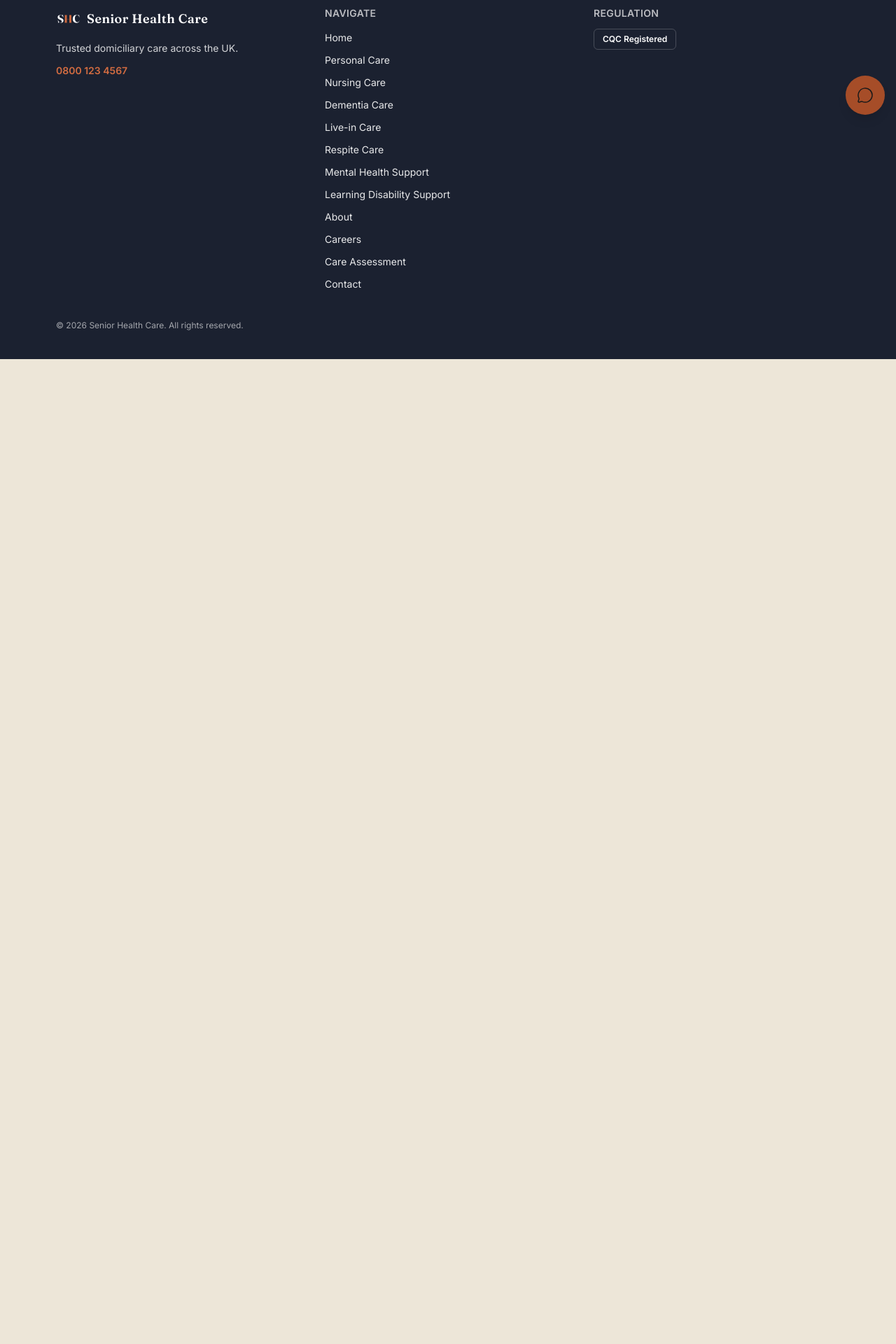
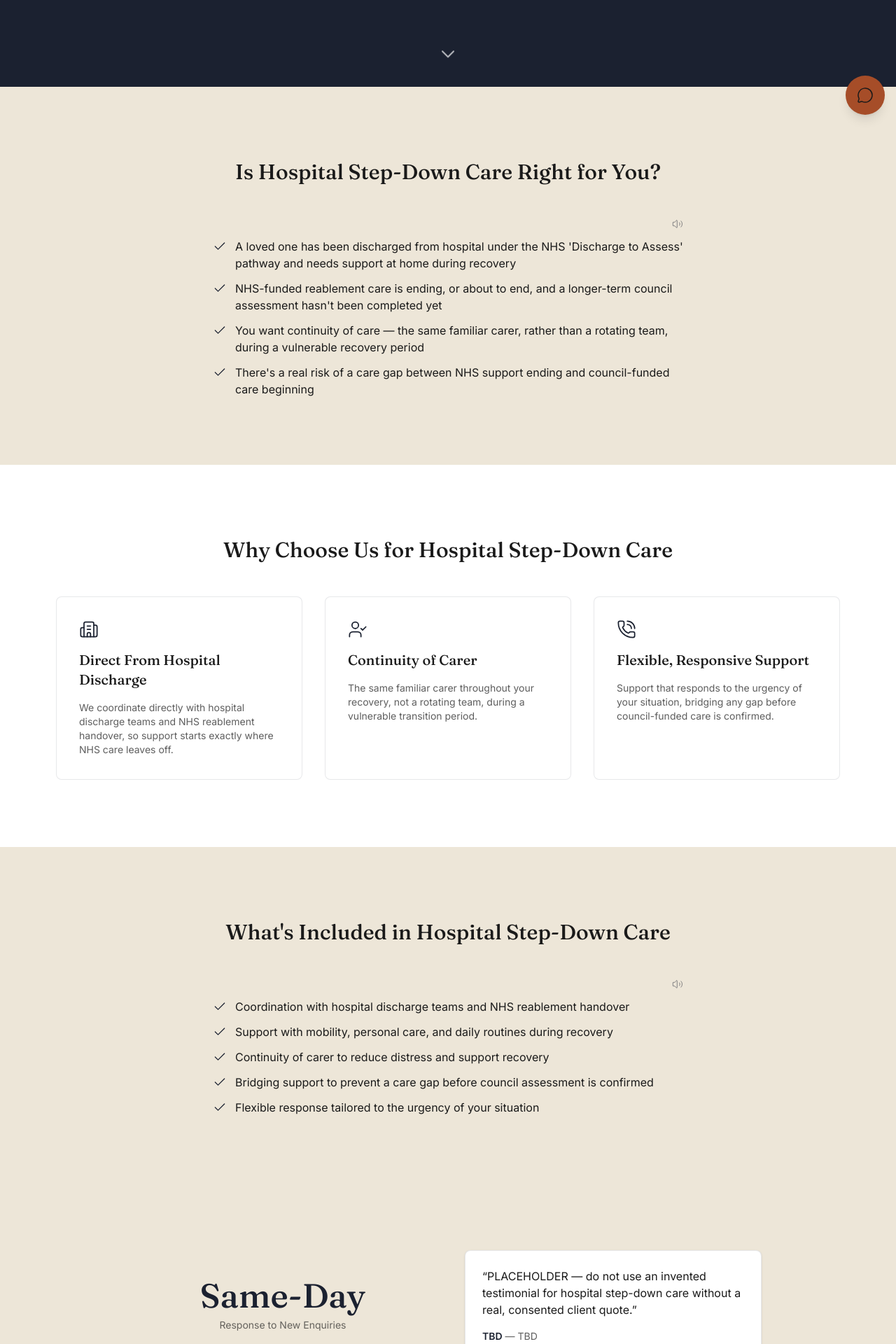
Before and after one commit to dfawole/senior-health-care-website, a Next.js app: page /hospital-step-down-care in a window 1280 px wide. Before the commit this address had no page. Shown: the part 620-2540 px from the top of the page at 70% size. Before the commit the page ends 1133 px from the top, so only its background shows below. Built offline with nearby package versions, Linux system fonts and the light colour scheme.

Commit message:
add hospital-step-down-services

```diff
--- /dev/null
+++ b/app/hospital-step-down-care/page.tsx
@@ -0,0 +1,14 @@
+import type { Metadata } from "next";
+import ServicePageLayout from "@/components/ServicePageLayout";
+import { hospitalStepDownContent } from "@/content/services/hospital-step-down";
+import { buildPageMetadata } from "@/lib/metadata";
+
+export const metadata: Metadata = buildPageMetadata({
+  title: hospitalStepDownContent.serviceName,
+  description: hospitalStepDownContent.heroSubtext,
+  ogTitle: hospitalStepDownContent.heroHeadline,
+});
+
+export default function HospitalStepDownCarePage() {
+  return <ServicePageLayout {...hospitalStepDownContent} />;
+}
--- a/components/CardGrid.tsx
+++ b/components/CardGrid.tsx
@@ -3,6 +3,7 @@ import {
   AlarmClock,
   Brain,
   BookOpenCheck,
+  Building2,
   CalendarClock,
   Clock,
   Compass,
@@ -49,7 +50,8 @@ export type CardIconName =
   | "smile"
   | "messageCircle"
   | "compass"
-  | "bookOpenCheck";
+  | "bookOpenCheck"
+  | "building2";
 
 export type CardItem = {
   icon?: CardIconName;
@@ -86,6 +88,7 @@ export const iconMap: Record<CardIconName, LucideIcon> = {
   messageCircle: MessageCircle,
   compass: Compass,
   bookOpenCheck: BookOpenCheck,
+  building2: Building2,
 };
 
 export const cardClasses =
--- a/components/Header.tsx
+++ b/components/Header.tsx
@@ -152,6 +152,7 @@ export default function Header() {
                 </svg>
               </button>
             </div>
+
           </div>
         </div>
       </div>
--- a/content/chatSystemPrompt.ts
+++ b/content/chatSystemPrompt.ts
@@ -1,9 +1,13 @@
+import { serviceLinks } from "@/content/navigation";
+
+const serviceList = serviceLinks.map((link) => link.label).join(", ");
+
 export const chatSystemPrompt = `You are the Care Needs Navigator for Senior Health Care, a UK domiciliary care company based in Truro, Cornwall, incorporated 2020, CQC registered.
 
 Your job is to help visitors quickly find the right service and get in touch — NOT to give care advice, medical guidance, or make commitments on behalf of the company.
 
 STRICT RULES:
-- Only discuss the services actually offered: Personal Care, Nursing Care, Dementia Care, Live-in Care, Respite Care, Mental Health Support, Learning Disability Support
+- Only discuss the services actually offered: ${serviceList}
 - Never give medical advice, diagnose conditions, or recommend specific treatments
 - Never quote specific pricing — direct pricing questions to 'speak to our team for a personalised quote'
 - Never promise specific response times, availability, or guarantee a specific carer match — direct these to the team
--- a/content/home.ts
+++ b/content/home.ts
@@ -83,6 +83,13 @@ export const homeContent = {
           "Practical support that builds independence, skills and community access.",
         href: "/learning-disability-support",
       },
+      {
+        icon: "building2",
+        title: "Hospital Step-Down Care",
+        description:
+          "Bridging support after hospital discharge, picking up where NHS reablement leaves off.",
+        href: "/hospital-step-down-care",
+      },
     ] satisfies CardItem[],
   },
 
--- a/content/navigation.ts
+++ b/content/navigation.ts
@@ -16,6 +16,7 @@ export const serviceLinks: NavLink[] = [
     label: "Learning Disability Support",
     href: "/learning-disability-support",
   },
+  { label: "Hospital Step-Down Care", href: "/hospital-step-down-care" },
 ];
 
 export const secondaryNavLinks: NavLink[] = [
--- /dev/null
+++ b/content/services/hospital-step-down.ts
@@ -0,0 +1,80 @@
+import type { ServicePageContent } from "@/components/ServicePageLayout";
+
+export const hospitalStepDownContent: ServicePageContent = {
+  serviceName: "Hospital Step-Down Care",
+  heroHeadline: "Home Care That Bridges the Gap After Hospital",
+  heroSubtext:
+    "NHS-funded reablement care typically runs for up to 6 weeks after discharge. We help families bridge the gap that often follows — before long-term council support is confirmed.",
+  whyChooseUs: [
+    {
+      icon: "building2",
+      title: "Direct From Hospital Discharge",
+      description:
+        "We coordinate directly with hospital discharge teams and NHS reablement handover, so support starts exactly where NHS care leaves off.",
+    },
+    {
+      icon: "userCheck",
+      title: "Continuity of Carer",
+      description:
+        "The same familiar carer throughout your recovery, not a rotating team, during a vulnerable transition period.",
+    },
+    {
+      icon: "phoneCall",
+      title: "Flexible, Responsive Support",
+      description:
+        "Support that responds to the urgency of your situation, bridging any gap before council-funded care is confirmed.",
+    },
+  ],
+  eligibilityPoints: [
+    "A loved one has been discharged from hospital under the NHS 'Discharge to Assess' pathway and needs support at home during recovery",
+    "NHS-funded reablement care is ending, or about to end, and a longer-term council assessment hasn't been completed yet",
+    "You want continuity of care — the same familiar carer, rather than a rotating team, during a vulnerable recovery period",
+    "There's a real risk of a care gap between NHS support ending and council-funded care beginning",
+  ],
+  includedItems: [
+    "Coordination with hospital discharge teams and NHS reablement handover",
+    "Support with mobility, personal care, and daily routines during recovery",
+    "Continuity of carer to reduce distress and support recovery",
+    "Bridging support to prevent a care gap before council assessment is confirmed",
+    "Flexible response tailored to the urgency of your situation",
+  ],
+  relevantStat: { number: "Same-Day", label: "Response to New Enquiries" },
+  // UNFILLED PLACEHOLDER — blocking before launch. No real client testimonial
+  // exists yet for this service. Do not invent one; replace with a real,
+  // consented client quote before this page goes live.
+  testimonial: {
+    quote:
+      "PLACEHOLDER — do not use an invented testimonial for hospital step-down care without a real, consented client quote.",
+    name: "TBD",
+    location: "TBD",
+  },
+  // DRAFT FAQ content — first-pass copy, review before launch.
+  faqs: [
+    {
+      question: "What is hospital step-down or reablement care?",
+      answer:
+        "It's short-term support that bridges the gap between leaving hospital and either regaining independence or long-term care being confirmed — often picking up where NHS-funded reablement ends.",
+    },
+    {
+      question: "How soon after discharge can care start?",
+      answer:
+        "We can typically respond the same day a referral or enquiry comes in — timing depends on your specific situation, so get in touch as early as possible, even before discharge if you can.",
+    },
+    {
+      question: "What happens when NHS reablement funding ends?",
+      answer:
+        "NHS 'Discharge to Assess' reablement typically runs for up to 6 weeks. If a council assessment for longer-term funding hasn't been completed by then, we can provide privately-funded bridging support so care continues without a gap.",
+    },
+    {
+      question: "Will it be the same carer throughout?",
+      answer:
+        "Wherever possible, yes — continuity matters most during recovery, so we prioritise keeping the same familiar carer rather than rotating staff.",
+    },
+    {
+      question: "Do you coordinate with the hospital or NHS discharge team?",
+      answer:
+        "Yes, we liaise directly with hospital discharge teams and NHS reablement staff to understand what's already in place and pick up support seamlessly.",
+    },
+  ],
+  ctaText: "Speak to Our Team",
+};
--- a/lib/hoursEstimator.ts
+++ b/lib/hoursEstimator.ts
@@ -48,7 +48,7 @@ export type HealthFlagId = (typeof HEALTH_FLAG_IDS)[number];
 // corresponding service page.
 export const HEALTH_FLAG_SERVICE_SLUGS: Record<HealthFlagId, string> = {
   memoryLoss: "dementia-care",
-  recentHospitalStay: "nursing-care",
+  recentHospitalStay: "hospital-step-down-care",
   complexCondition: "nursing-care",
 };
 
```
